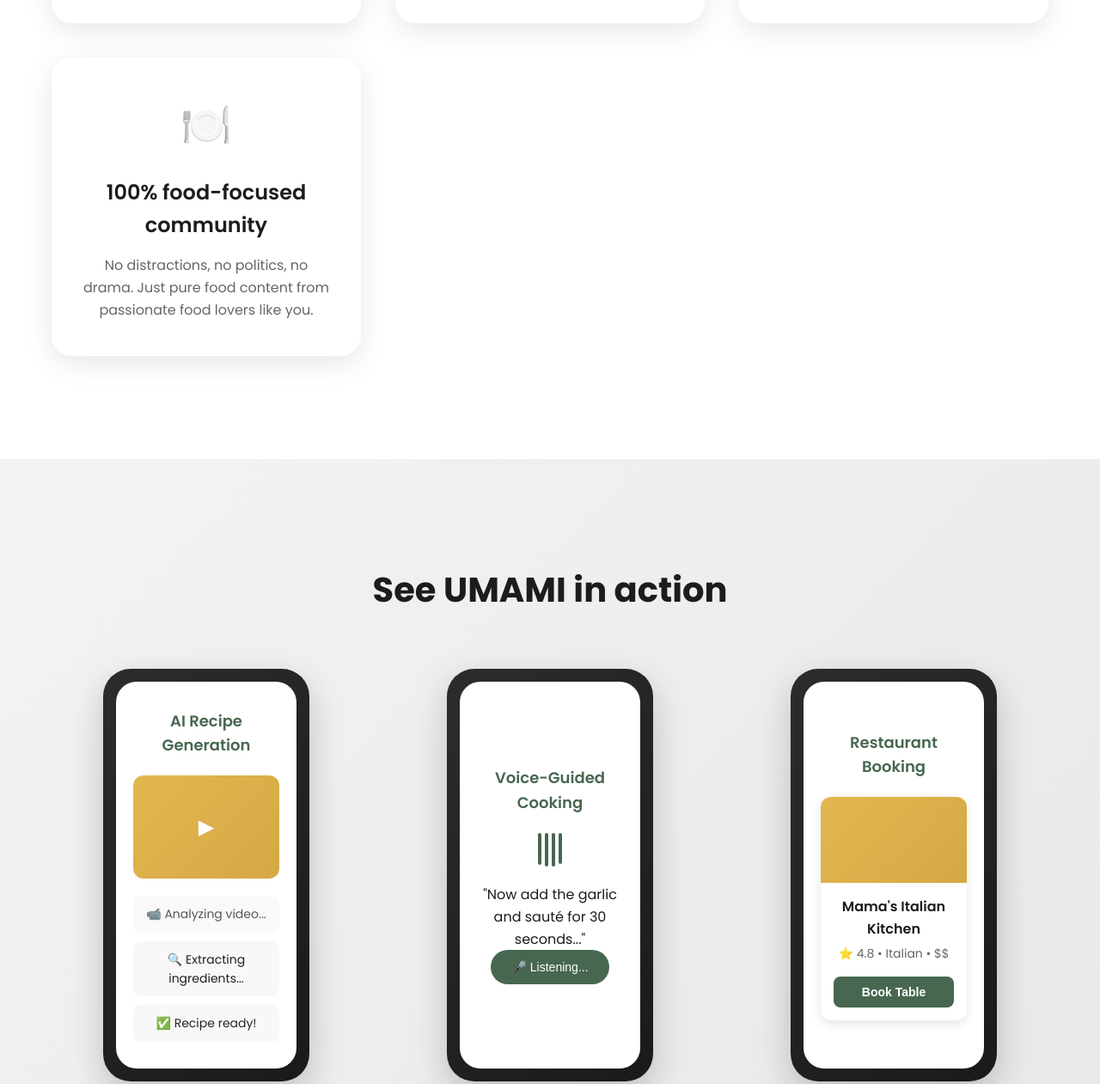
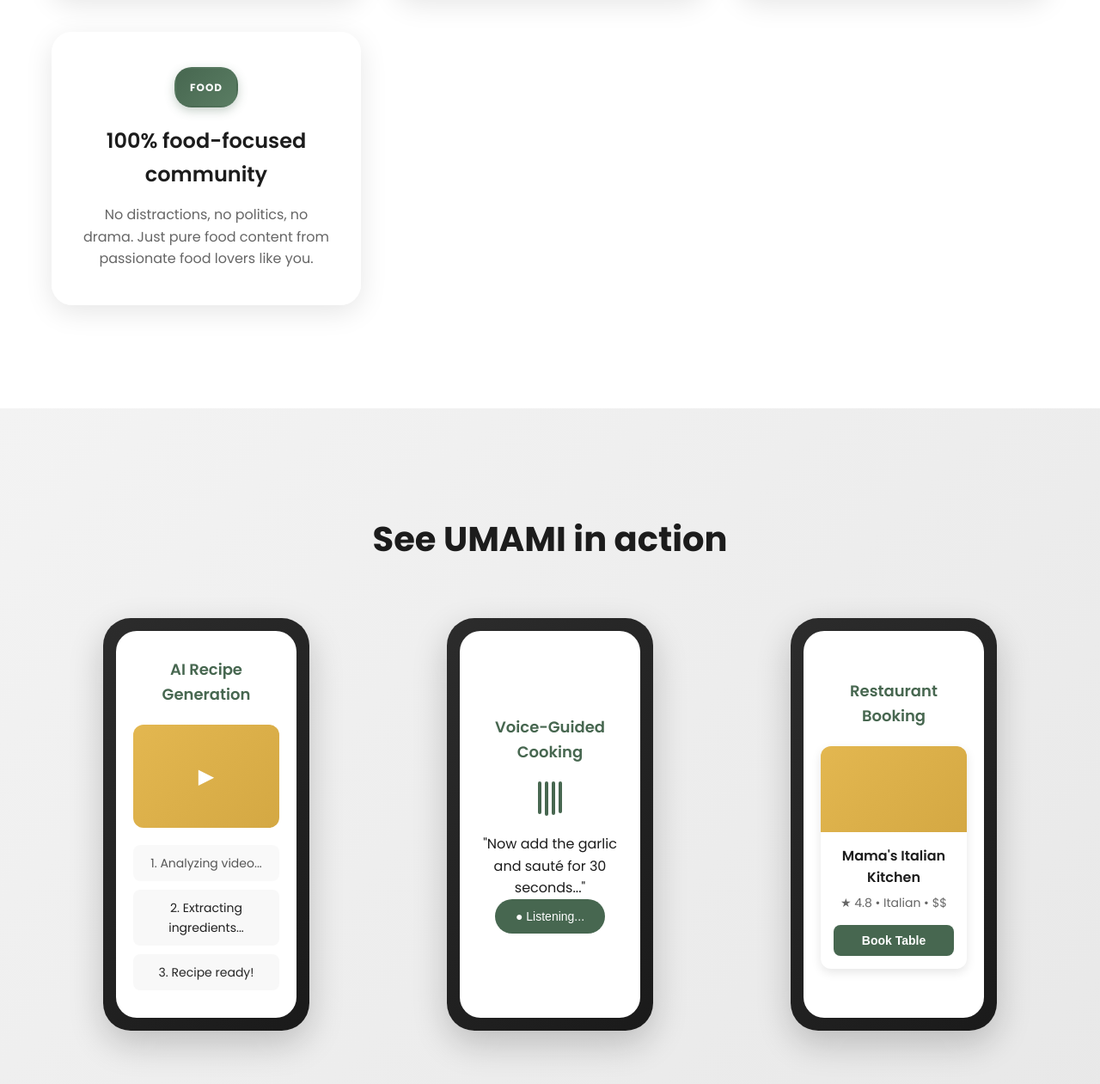
Before and after one commit to BenAlaf/Umami, a plain HTML site: page index.html in a window 1280 px wide. Shown: the part 1279-2540 px from the top of the page at 86% size. Drawn offline with nearby package versions, Linux system fonts and the light colour scheme.

Commit message:
eimoji changes

```diff
--- a/index.html
+++ b/index.html
@@ -43,25 +43,25 @@
         <div class="container">
             <div class="benefits-grid">
                 <div class="benefit-card" data-aos="fade-up" data-aos-delay="100">
-                    <div class="benefit-icon">🤖</div>
+                    <div class="benefit-icon">AI</div>
                     <h3>Turn any food video into a recipe with AI</h3>
                     <p>Our AI watches videos and creates step-by-step recipes instantly. No more pausing and rewinding.</p>
                 </div>
 
                 <div class="benefit-card" data-aos="fade-up" data-aos-delay="200">
-                    <div class="benefit-icon">👨‍🍳</div>
+                    <div class="benefit-icon">CHEF</div>
                     <h3>Cook step-by-step with your voice-guided chef</h3>
                     <p>Get hands-free cooking guidance with AI voice commands. Never touch your phone with messy hands again.</p>
                 </div>
 
                 <div class="benefit-card" data-aos="fade-up" data-aos-delay="300">
-                    <div class="benefit-icon">📍</div>
+                    <div class="benefit-icon">BOOK</div>
                     <h3>Discover & book restaurants through posts</h3>
                     <p>See a dish you love? Book a table instantly. Connect social discovery with real dining experiences.</p>
                 </div>
 
                 <div class="benefit-card" data-aos="fade-up" data-aos-delay="400">
-                    <div class="benefit-icon">🍽️</div>
+                    <div class="benefit-icon">FOOD</div>
                     <h3>100% food-focused community</h3>
                     <p>No distractions, no politics, no drama. Just pure food content from passionate food lovers like you.</p>
                 </div>
@@ -81,9 +81,9 @@
                                 <h4>AI Recipe Generation</h4>
                                 <div class="demo-video-preview"></div>
                                 <div class="ai-process">
-                                    <div class="ai-step">📹 Analyzing video...</div>
-                                    <div class="ai-step">🔍 Extracting ingredients...</div>
-                                    <div class="ai-step">✅ Recipe ready!</div>
+                                    <div class="ai-step">1. Analyzing video...</div>
+                                    <div class="ai-step">2. Extracting ingredients...</div>
+                                    <div class="ai-step">3. Recipe ready!</div>
                                 </div>
                             </div>
                         </div>
@@ -102,7 +102,7 @@
                                     <div class="wave"></div>
                                 </div>
                                 <p>"Now add the garlic and sauté for 30 seconds..."</p>
-                                <button class="voice-button">🎤 Listening...</button>
+                                <button class="voice-button">● Listening...</button>
                             </div>
                         </div>
                     </div>
@@ -117,7 +117,7 @@
                                     <div class="restaurant-image"></div>
                                     <div class="restaurant-info">
                                         <h5>Mama's Italian Kitchen</h5>
-                                        <p>⭐ 4.8 • Italian • $$</p>
+                                        <p>★ 4.8 • Italian • $$</p>
                                         <button class="book-button">Book Table</button>
                                     </div>
                                 </div>
@@ -171,11 +171,11 @@
             <div class="partner-logos" data-aos="fade-up" data-aos-delay="400">
                 <p>Partnering with top restaurants and food creators</p>
                 <div class="logos-scroll">
-                    <div class="logo-item">🍕 Tony's Pizza</div>
-                    <div class="logo-item">🍜 Ramen House</div>
-                    <div class="logo-item">🥘 Spice Garden</div>
-                    <div class="logo-item">🍰 Sweet Dreams</div>
-                    <div class="logo-item">🥗 Fresh Bowl</div>
+                    <div class="logo-item">Tony's Pizza</div>
+                    <div class="logo-item">Ramen House</div>
+                    <div class="logo-item">Spice Garden</div>
+                    <div class="logo-item">Sweet Dreams</div>
+                    <div class="logo-item">Fresh Bowl</div>
                 </div>
             </div>
         </div>
--- a/styles.css
+++ b/styles.css
@@ -253,9 +253,25 @@ body {
 }
 
 .benefit-icon {
-    font-size: 48px;
+    display: inline-block;
+    font-size: 12px;
+    font-weight: 700;
+    letter-spacing: 1px;
+    padding: 12px 16px;
+    background: linear-gradient(135deg, #476750, #5a7d63);
+    color: white;
+    border-radius: 20px;
     margin-bottom: 20px;
-    display: block;
+    text-transform: uppercase;
+    box-shadow: 0 4px 12px rgba(71, 103, 80, 0.3);
+    transition: all 0.3s ease;
+    border: 2px solid transparent;
+}
+
+.benefit-card:hover .benefit-icon {
+    background: linear-gradient(135deg, #5a7d63, #6b8c73);
+    transform: translateY(-2px);
+    box-shadow: 0 6px 16px rgba(71, 103, 80, 0.4);
 }
 
 .benefit-card h3 {
```
Lines whose indentation alone changed are shown as unchanged.
